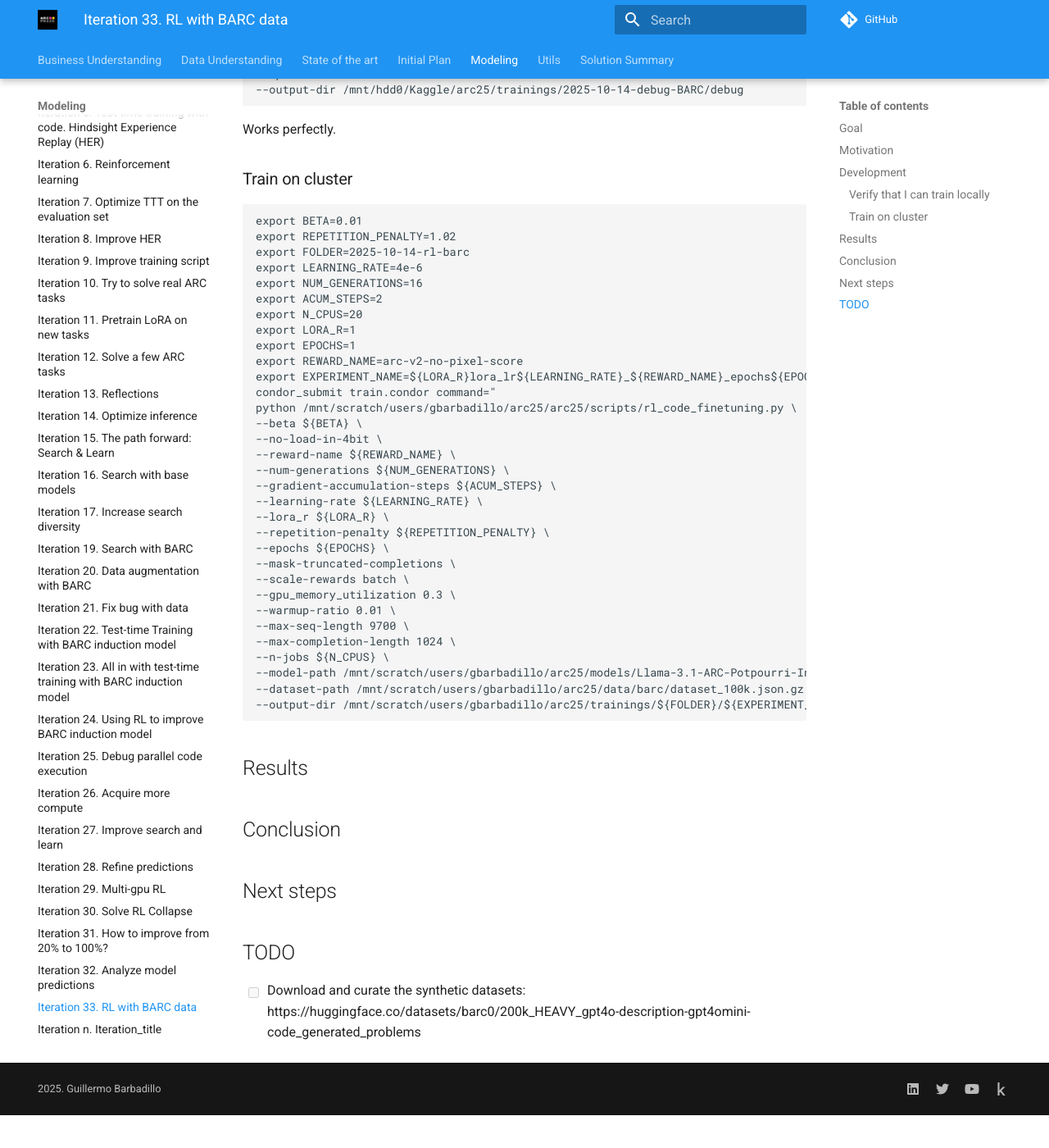
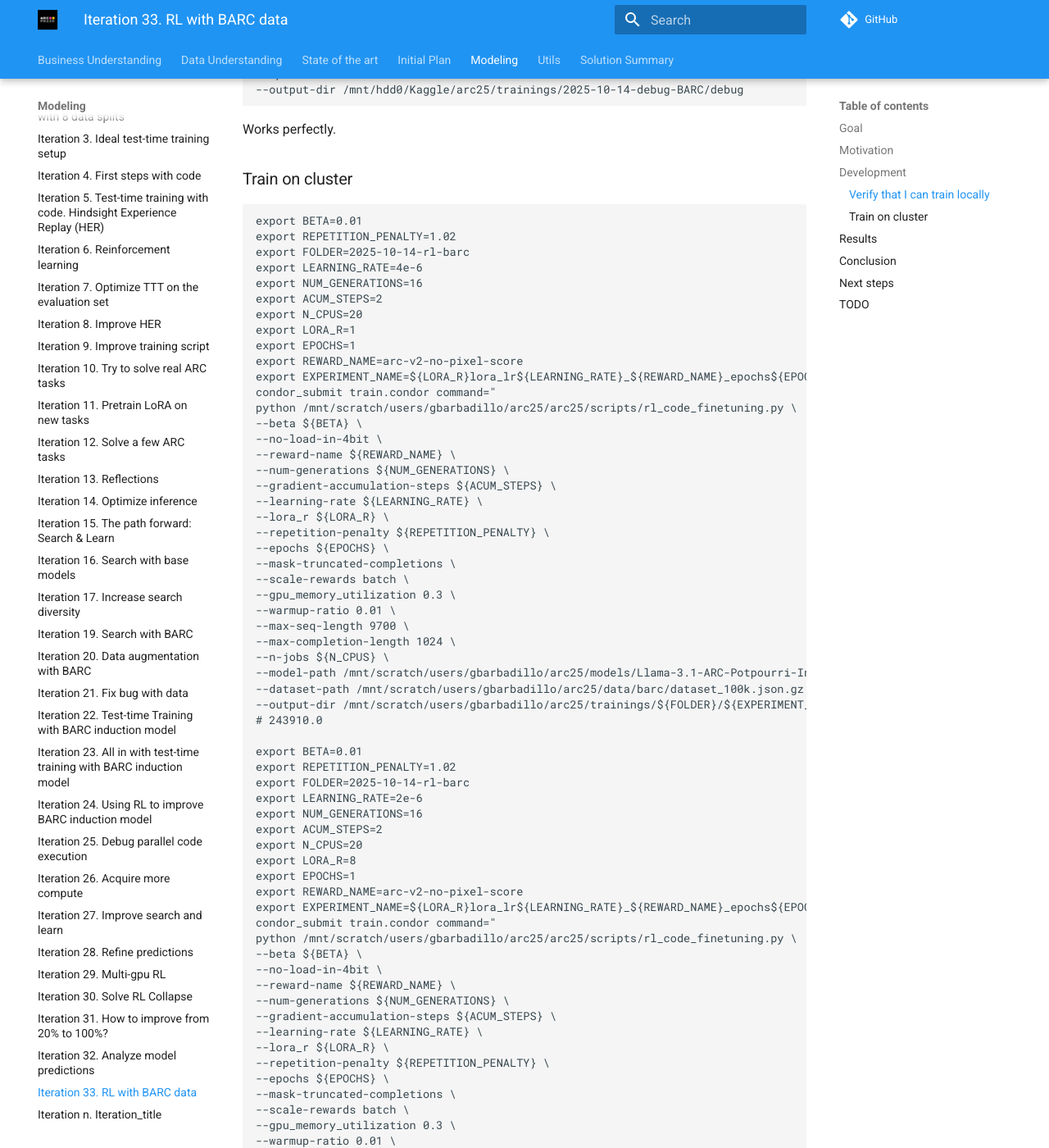
Before and after one commit to ironbar/arc25, an MkDocs documentation site: the page built from docs/modeling/Iteration_33_rl_barc.md, in a window 1280 px wide and 1400 px high, scrolled down 751 px. Shown: the whole window at 82% size. Built offline with MkDocs 1.6.1 and Material for MkDocs 9.7.7, drawn with Linux system fonts in a browser that asks for light colours; comment, search, counter and statistics services are not loaded; before the commit the page ends 2111 px from its top, so only the background shows below that; some of the changed text lies outside the part shown.

Commit message:
more experiments

````diff
--- a/docs/modeling/Iteration_33_rl_barc.md
+++ b/docs/modeling/Iteration_33_rl_barc.md
@@ -72,6 +72,41 @@
 --model-path /mnt/scratch/users/gbarbadillo/arc25/models/Llama-3.1-ARC-Potpourri-Induction-8B \
 --dataset-path /mnt/scratch/users/gbarbadillo/arc25/data/barc/dataset_100k.json.gz \
 --output-dir /mnt/scratch/users/gbarbadillo/arc25/trainings/${FOLDER}/${EXPERIMENT_NAME}" -append request_gpus=1 -append request_cpus=${N_CPUS} -append request_memory=128G --append 'requirements = (TARGET.Machine == "calculon21.das-nano.com")'
+# 243910.0
+
+export BETA=0.01
+export REPETITION_PENALTY=1.02
+export FOLDER=2025-10-14-rl-barc
+export LEARNING_RATE=2e-6
+export NUM_GENERATIONS=16
+export ACUM_STEPS=2
+export N_CPUS=20
+export LORA_R=8
+export EPOCHS=1
+export REWARD_NAME=arc-v2-no-pixel-score
+export EXPERIMENT_NAME=${LORA_R}lora_lr${LEARNING_RATE}_${REWARD_NAME}_epochs${EPOCHS}_${NUM_GENERATIONS}gen_${ACUM_STEPS}accum-steps_repetition-penalty-${REPETITION_PENALTY}_masked-truncate_unquantized_beta${BETA}
+condor_submit train.condor command="
+python /mnt/scratch/users/gbarbadillo/arc25/arc25/scripts/rl_code_finetuning.py \
+--beta ${BETA} \
+--no-load-in-4bit \
+--reward-name ${REWARD_NAME} \
+--num-generations ${NUM_GENERATIONS} \
+--gradient-accumulation-steps ${ACUM_STEPS} \
+--learning-rate ${LEARNING_RATE} \
+--lora_r ${LORA_R} \
+--repetition-penalty ${REPETITION_PENALTY} \
+--epochs ${EPOCHS} \
+--mask-truncated-completions \
+--scale-rewards batch \
+--gpu_memory_utilization 0.3 \
+--warmup-ratio 0.01 \
+--max-seq-length 9700 \
+--max-completion-length 1024 \
+--n-jobs ${N_CPUS} \
+--model-path /mnt/scratch/users/gbarbadillo/arc25/models/Llama-3.1-ARC-Potpourri-Induction-8B \
+--dataset-path /mnt/scratch/users/gbarbadillo/arc25/data/barc/dataset_100k.json.gz \
+--output-dir /mnt/scratch/users/gbarbadillo/arc25/trainings/${FOLDER}/${EXPERIMENT_NAME}" -append request_gpus=1 -append request_cpus=${N_CPUS} -append request_memory=128G --append 'requirements = (TARGET.Machine == "calculon21.das-nano.com")'
+# 243912.0
 ```
 
 ## Results
````
